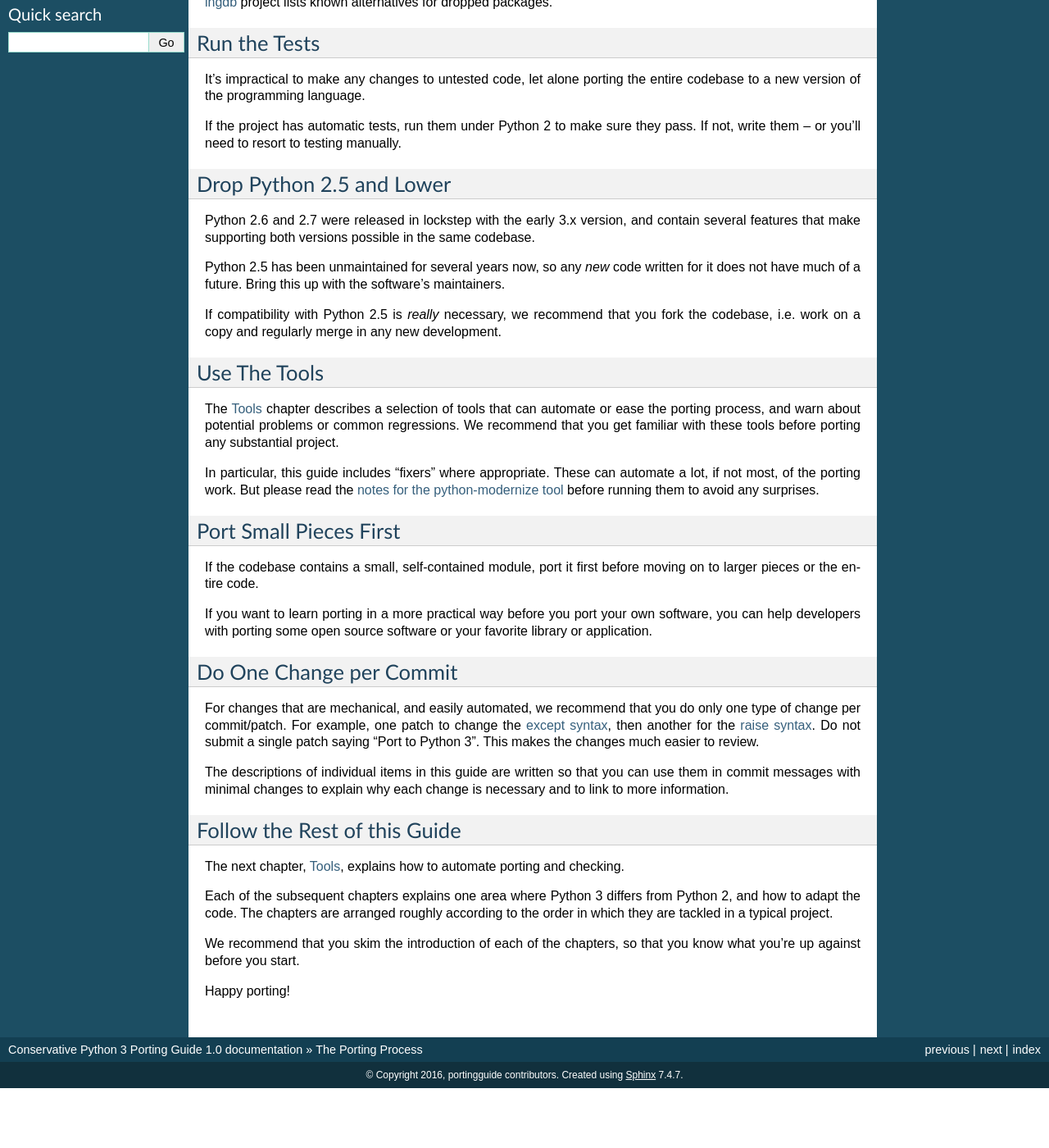
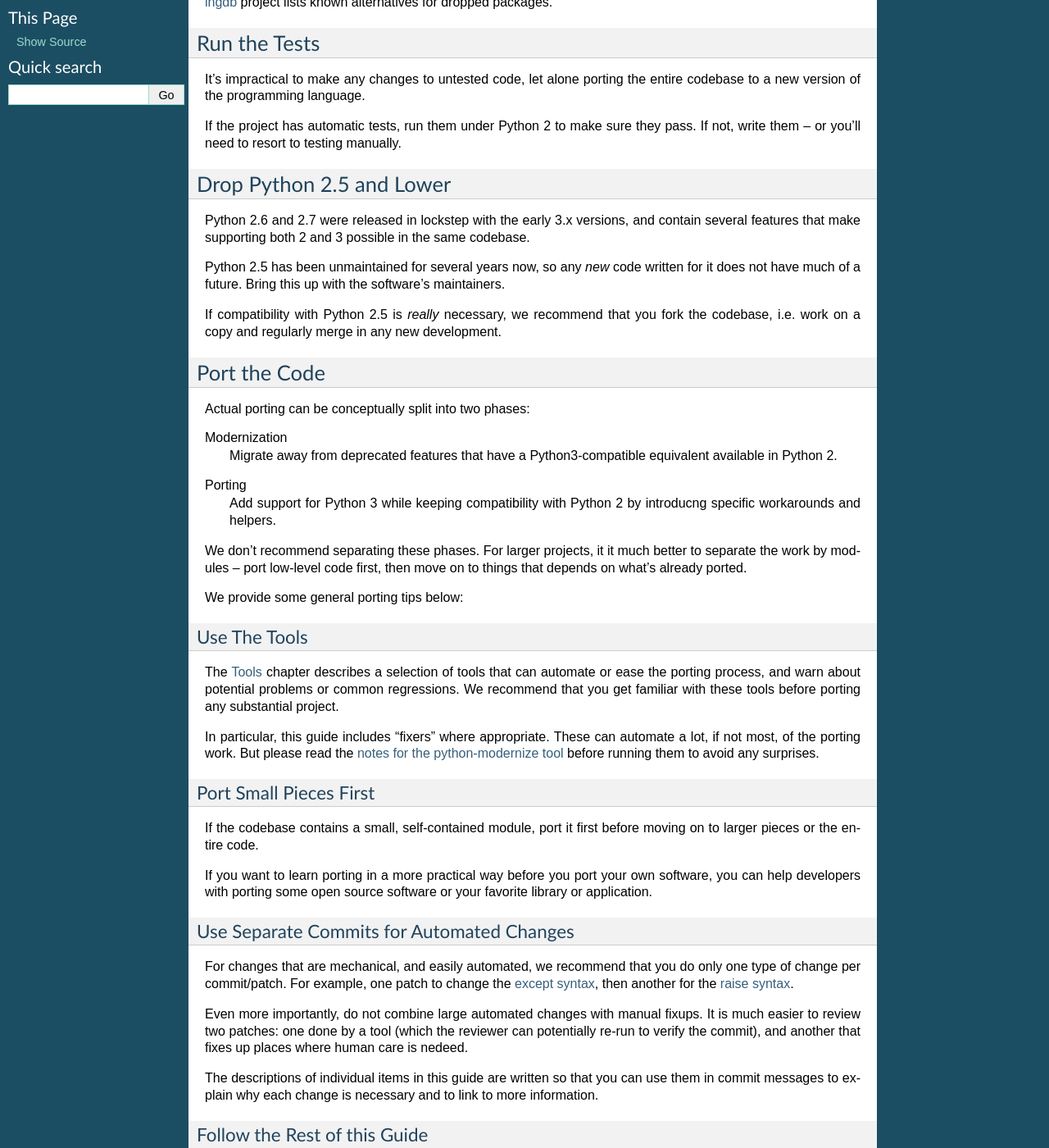
Before and after one commit to fedora-python/portingguide, a Sphinx documentation site: the page built from source/process.rst, in a window 1280 px wide and 1400 px high, scrolled down 453 px. Shown: the whole window at 82% size. Built offline with Sphinx 7.4.7, drawn with Linux system fonts in a browser that asks for light colours; before the commit the page ends 1780 px from its top, so only the background shows below that; some of the changed text lies outside the part shown.

Commit message:
Reorganize the Process page
Turn it back into a "process", with tips being sub-chapters under
the "port it" step.

```diff
--- a/source/process.rst
+++ b/source/process.rst
@@ -1,5 +1,5 @@
 The Porting Process
--------------------
+===================
 
 This chapter documents the entire process of porting a conservative project
 to Python 3.
@@ -7,7 +7,7 @@
 
 
 Make Sure your Dependencies are Ported
-......................................
+~~~~~~~~~~~~~~~~~~~~~~~~~~~~~~~~~~~~~~
 
 Before you start porting, any libraries that your code imports need to run
 with Python 3.
@@ -35,7 +35,7 @@
 
 
 Run the Tests
-.............
+~~~~~~~~~~~~~
 
 It's impractical to make any changes to untested code, let alone porting
 the entire codebase to a new version of the programming language.
@@ -46,10 +46,10 @@
 
 
 Drop Python 2.5 and Lower
-.........................
+~~~~~~~~~~~~~~~~~~~~~~~~~
 
-Python 2.6 and 2.7 were released in lockstep with the early 3.x version,
-and contain several features that make supporting both versions
+Python 2.6 and 2.7 were released in lockstep with the early 3.x versions,
+and contain several features that make supporting both 2 and 3
 possible in the same codebase.
 
 Python 2.5 has been unmaintained for several years now, so any *new* code
@@ -59,6 +59,26 @@
 If compatibility with Python 2.5 is *really* necessary, we recommend that
 you fork the codebase, i.e. work on a copy and regularly merge in any
 new development.
+
+
+Port the Code
+~~~~~~~~~~~~~
+
+Actual porting can be conceptually split into two phases:
+
+Modernization
+    Migrate away from deprecated features that have a Python3-compatible
+    equivalent available in Python 2.
+
+Porting
+    Add support for Python 3 while keeping compatibility with Python 2
+    by introducng specific workarounds and helpers.
+
+We don't recommend separating these phases. For larger projects,
+it it much better to separate the work by modules – port low-level
+code first, then move on to things that depends on what's already ported.
+
+We provide some general porting tips below:
 
 
 Use The Tools
@@ -88,19 +108,23 @@
 or your favorite library or application.
 
 
-Do One Change per Commit
-........................
+Use Separate Commits for Automated Changes
+..........................................
 
 For changes that are mechanical, and easily automated, we recommend that
 you do only one type of change per commit/patch.
 For example, one patch to change the :ref:`except syntax <except-syntax>`,
 then another for the :ref:`raise syntax <raise-syntax>`.
-Do not submit a single patch saying “Port to Python 3”.
-This makes the changes much easier to review.
+
+Even more importantly, do not combine large automated changes with manual
+fixups.
+It is much easier to review two patches: one done by a tool (which the
+reviewer can potentially re-run to verify the commit), and another that
+fixes up places where human care is nedeed.
 
 The descriptions of individual items in this guide are written so that you
-can use them in commit messages with minimal changes to explain why each change
-is necessary and to link to more information.
+can use them in commit messages to explain why each change is necessary
+and to link to more information.
 
 
 Follow the Rest of this Guide
@@ -116,4 +140,15 @@
 We recommend that you skim the introduction of each of the chapters,
 so that you know what you're up against before you start.
 
-Happy porting!
+
+Drop Python 2
+~~~~~~~~~~~~~
+
+The final step of the porting is dropping support for Python 2, which
+can happen after a long time – even several years from releasing a
+Python 3-compatible version.
+For less conservative projects, dropping Python 2 support will include
+removing compatibility workarounds.
+
+Targetting Python 3 only this will enable you start using all the new
+features in the new major version – but those are for another guide.
```
